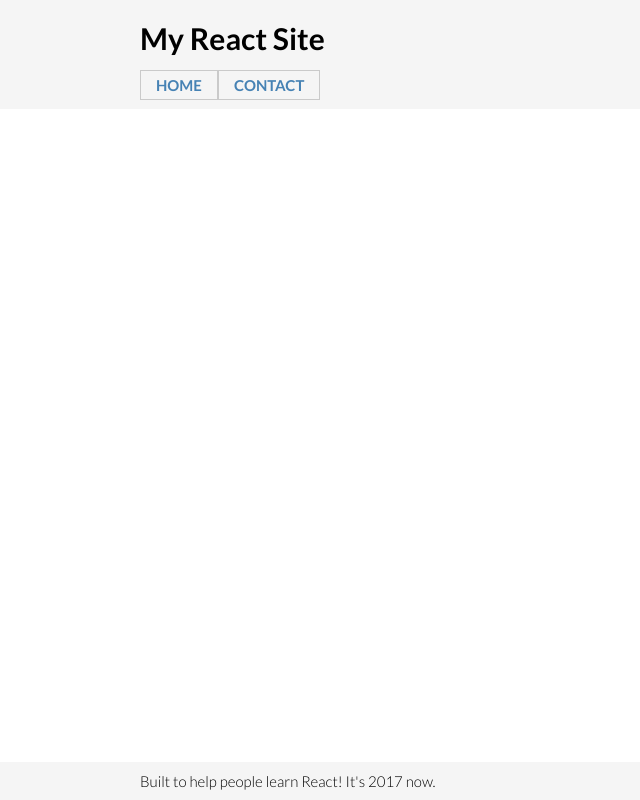
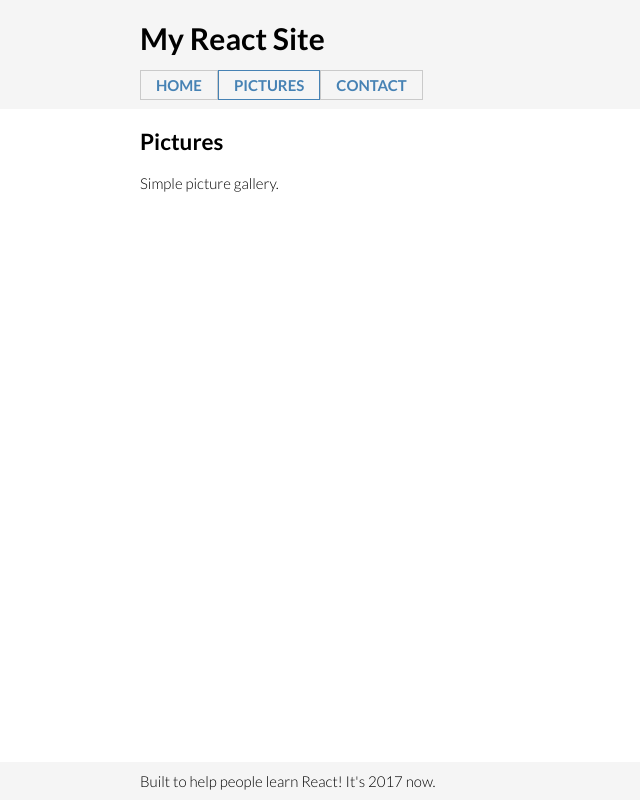
Before and after one commit to dev-geddy/create-your-react-app, a React (Create React App) app: page /pictures in a window 1280 px wide. Shown: the whole page, without its empty margins (0-640 px from the left). Built offline with nearby package versions, Linux system fonts and the light colour scheme.

Commit message:
Add new page "Pictures". Fix active menu item.

```diff
--- a/src/App.js
+++ b/src/App.js
@@ -3,6 +3,7 @@ import './App.css'
 import Header from './layout/Header'
 import Footer from './layout/Footer'
 import Home from './pages/Home'
+import Pictures from './pages/Pictures'
 import Contact from './pages/Contact'
 import { BrowserRouter as Router, Route} from 'react-router-dom'
 // "npm install --save react-router-dom" - installs latest version of React Router
@@ -15,6 +16,7 @@ class App extends Component {
           <Header />
           <section className="app-body">
             <Route exact path="/" component={Home} />
+            <Route path="/pictures" component={Pictures} />
             <Route path="/contact" component={Contact} />
           </section>
           <Footer />
--- a/src/layout/Header.js
+++ b/src/layout/Header.js
@@ -8,12 +8,12 @@ class Header extends Component {
     return menuItems.map((menuItem, index) => {
       const addProps = {
         to: menuItem.to,
-        exact: menuItem.exact
+        exact: menuItem.exact || false
       }
       return (
         <li key={index}>
           <NavLink className="menu-item"
-                   activeClassName="menu-itm--current"
+                   activeClassName="menu-item--current"
                    {...addProps}>{menuItem.caption}</NavLink>
         </li>
       )
--- /dev/null
+++ b/src/pages/Pictures.js
@@ -0,0 +1,18 @@
+import React from 'react'
+
+const Pictures = () => {
+  return {
+    render: () => {
+      return (
+        <div className="app-content-width">
+          <article>
+            <h2>Pictures</h2>
+            <p>Simple picture gallery.</p>
+          </article>
+        </div>
+      )
+    }
+  }
+}
+
+export default Pictures
--- a/src/sampleData/menuItems.js
+++ b/src/sampleData/menuItems.js
@@ -3,6 +3,10 @@ const menuItems = [
     to: '/',
     caption: 'Home',
     exact: true
+  },
+  {
+    to: '/pictures',
+    caption: 'Pictures'
   },
   {
     to: '/contact',
```
Also changed, not shown: 1 other file (tests, documents, lock files or other folders).
